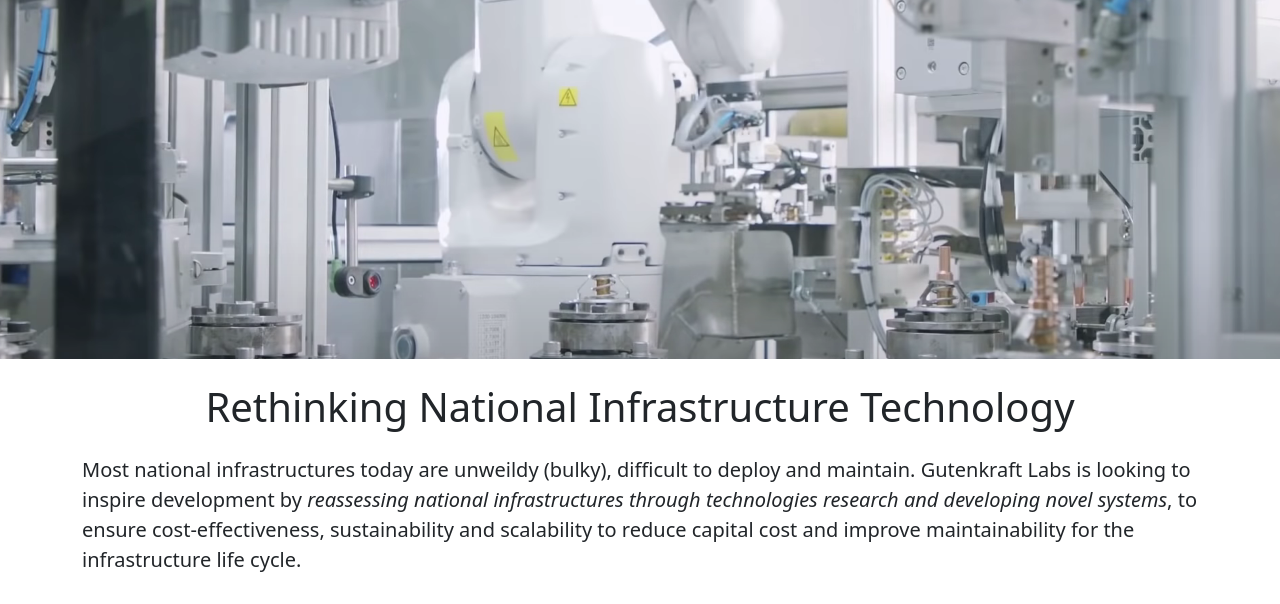
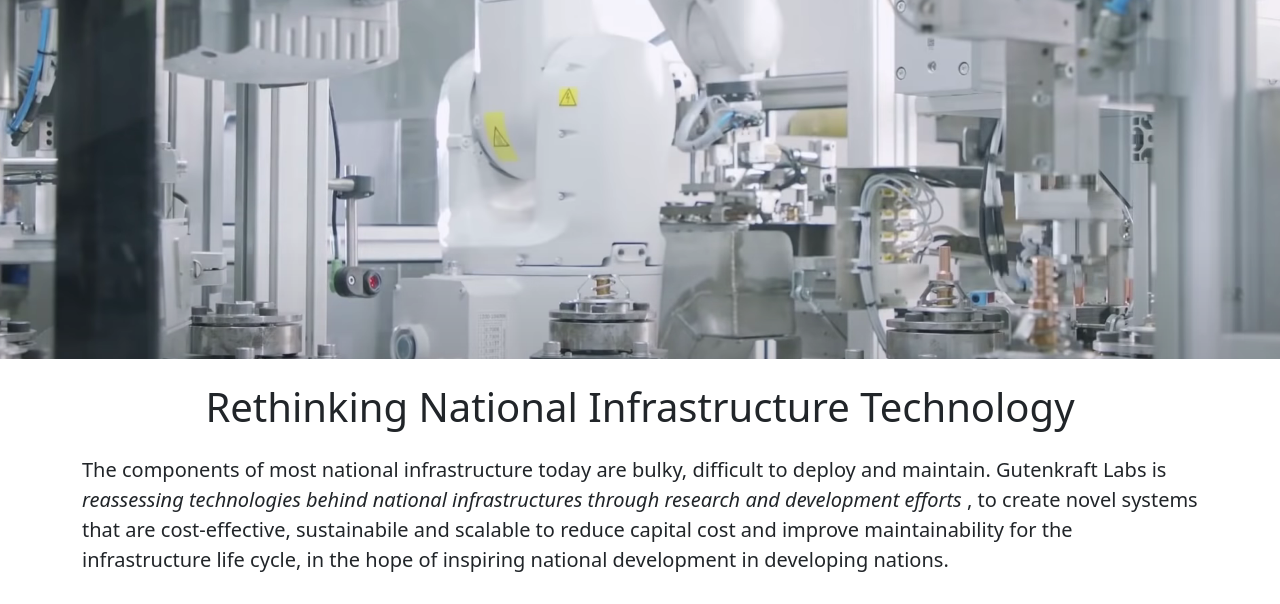
Before and after one commit to datafilik/gk-labs-website, a Flask app: page / in a window 1280 px wide. Shown: the part 206-810 px from the top of the page. Run offline with Flask 2, Linux system fonts and the light colour scheme; parts of the project's set-up code (start-up, migrations or seed data) failed here and were passed over.

Commit message:
home page  text edits

```diff
--- a/templates/home.html
+++ b/templates/home.html
@@ -13,7 +13,7 @@
 
       <div class="row" style="margin-bottom:16px;">
         <p class="lead">
-          Most national infrastructures today are unweildy (bulky), difficult to deploy and maintain. Gutenkraft Labs is looking to inspire development by <em>reassessing national infrastructures through technologies research and developing novel systems</em>, to ensure cost-effectiveness, sustainability and scalability to reduce capital cost and improve maintainability for the infrastructure life cycle.
+          The components of most national infrastructure today are bulky, difficult to deploy and maintain. Gutenkraft Labs is  <em>reassessing technologies behind national infrastructures through research and development efforts </em>, to create novel systems that are cost-effective, sustainabile and scalable to reduce capital cost and improve maintainability for the infrastructure life cycle, in the hope of inspiring national development in developing nations.
         </p>
       </div>
 
```
